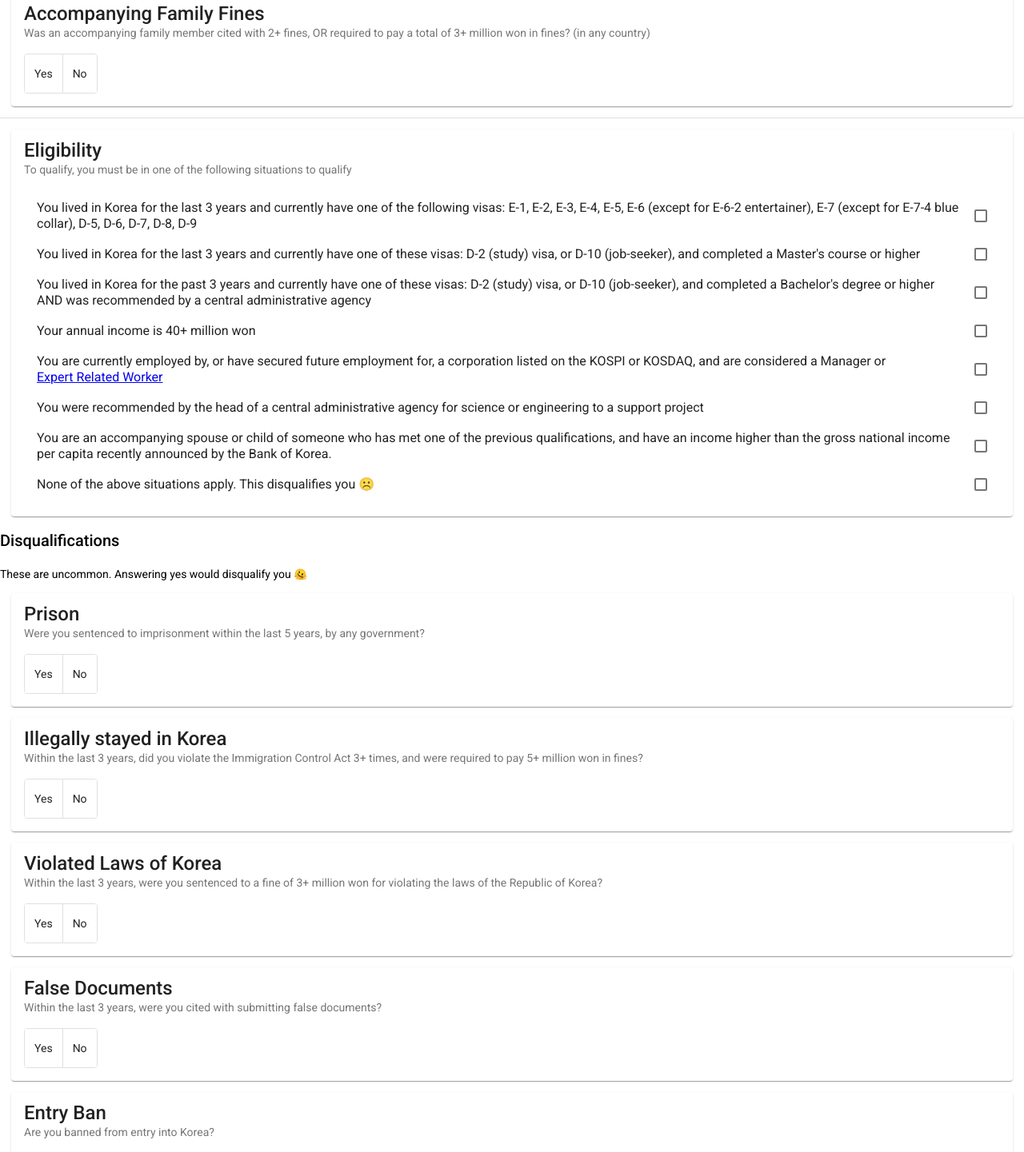
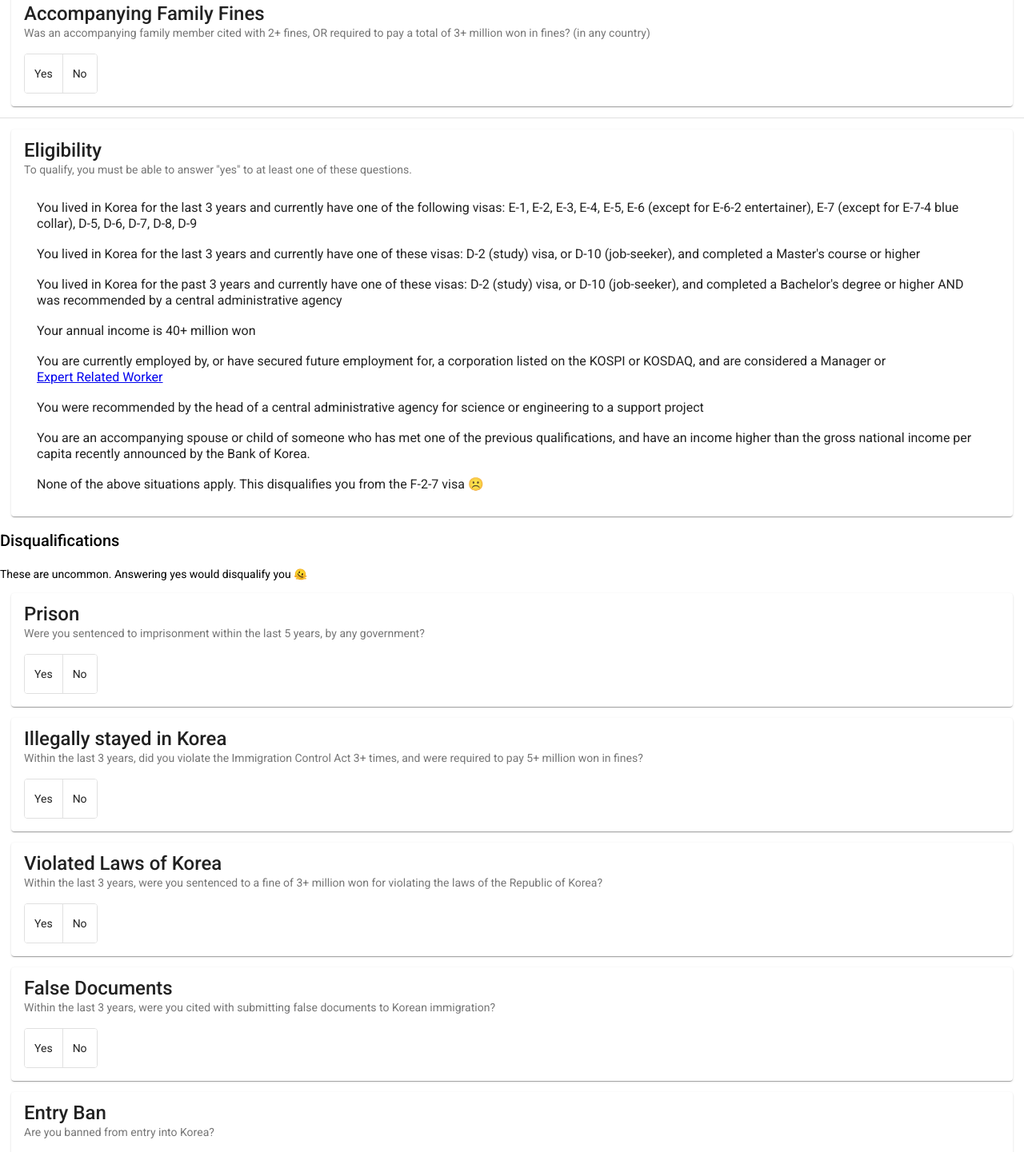
Before and after one commit to nbon12/visa-calculator, an Angular app in the folder visa-calculator/: page / in a window 1280 px wide. Shown: the part 3772-5213 px from the top of the page at 80% size. Built offline with nearby package versions, Linux system fonts and the light colour scheme.

Commit message:
add improved descriptions

```diff
--- a/visa-calculator/src/app/app.component.html
+++ b/visa-calculator/src/app/app.component.html
@@ -211,8 +211,8 @@
 
   <mat-card>
     <mat-card-title>Eligibility</mat-card-title>
-    <mat-card-subtitle>To qualify, you must be in one of the following situations to qualify</mat-card-subtitle>
-    <mat-selection-list [multiple]="true">
+    <mat-card-subtitle>To qualify, you must be able to answer "yes" to at least one of these questions.</mat-card-subtitle>
+    <mat-selection-list [multiple]="false">
       <mat-list-option value="3years" (click)="setPoints('3year', 0)"
       >You lived in Korea for the last 3 years and currently have one of the following visas: E-1, E-2, E-3, E-4, E-5, E-6 (except for E-6-2 entertainer), E-7 (except for E-7-4 blue collar), D-5, D-6, D-7, D-8, D-9</mat-list-option
       >
@@ -236,7 +236,7 @@
       >
 
       <mat-list-option value="3years" (click)="setPoints('3year', -1000)"
-      >None of the above situations apply. This disqualifies you ☹️</mat-list-option
+      >None of the above situations apply. This disqualifies you from the F-2-7 visa ☹️ </mat-list-option
       >
     </mat-selection-list>
   </mat-card>
@@ -280,7 +280,7 @@
 
   <mat-card>
     <mat-card-title>False Documents</mat-card-title>
-    <mat-card-subtitle>Within the last 3 years, were you cited with submitting false documents?</mat-card-subtitle>
+    <mat-card-subtitle>Within the last 3 years, were you cited with submitting false documents to Korean immigration?</mat-card-subtitle>
     <mat-button-toggle-group>
       <mat-button-toggle (click)="setPoints('fraud', -1000)">Yes</mat-button-toggle>
       <mat-button-toggle (click)="setPoints('fraud', 0)">No</mat-button-toggle>
```
